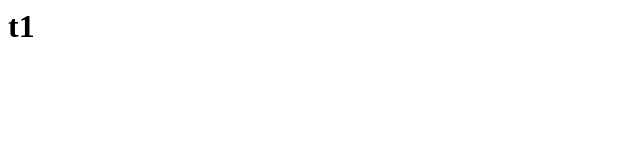
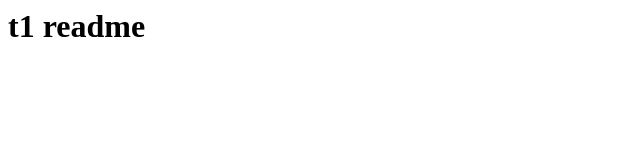
Before and after one commit to countff/t1, a plain HTML site: page README/index.html in a window 1280 px wide. Shown: the whole page, without its empty margins (0-640 px from the left). Drawn offline with Linux system fonts and the light colour scheme.

Commit message:
deploy: 973288fdd572b75c2a0371553da75d80dfd0b58f

```diff
--- a/README/index.html
+++ b/README/index.html
@@ -1 +1 @@
-<h1>t1</h1>
+<h1>t1 readme</h1>
```
